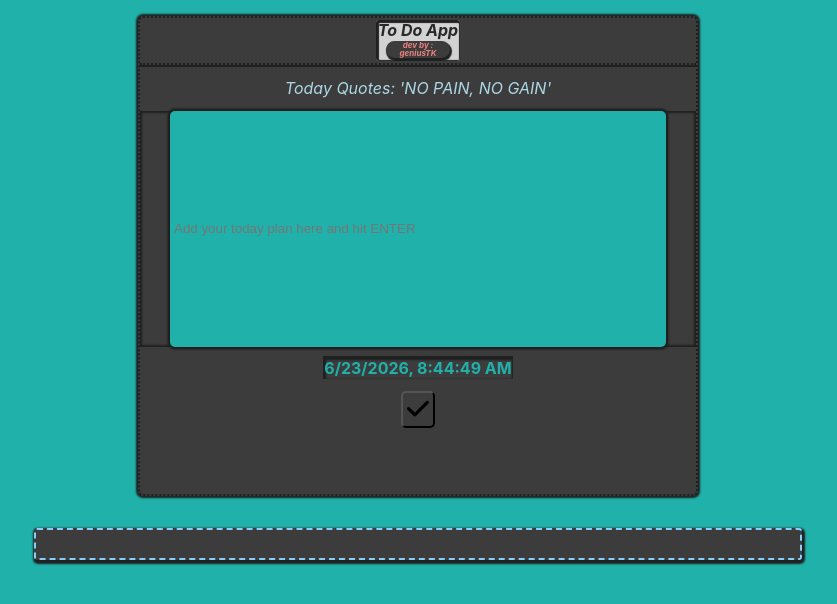
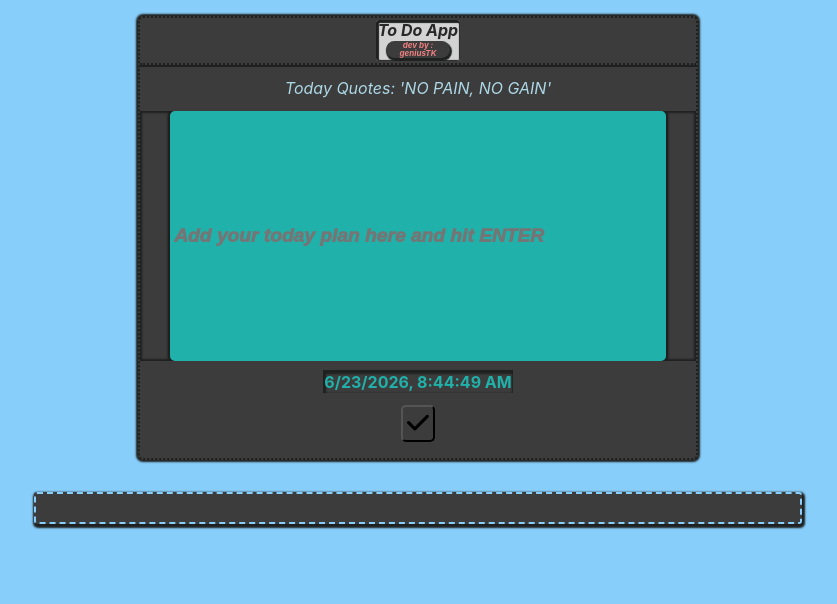
Before and after one commit to geniusTk-debug/todo-app, a React (Vite) app: page / in a window 1280 px wide. Both pictures are taken after a click on the button 640 px from the left and 409 px from the top of the page. Shown: the top 604 px of the page, without its empty margins (222-1059 px from the left). Built offline with nearby package versions, Linux system fonts and the light colour scheme.

Commit message:
added remove btn

```diff
--- a/src/App.css
+++ b/src/App.css
@@ -3,7 +3,7 @@
 }
 
 body{
-  background-color: lightseagreen;
+  background-color: lightskyblue;
   margin: 0;
   font-family: -apple-system, BlinkMacSystemFont, 'Segoe UI', 'Roboto', 'Oxygen',
     'Ubuntu', 'Cantarell', 'Fira Sans', 'Droid Sans', 'Helvetica Neue',
@@ -11,8 +11,9 @@ body{
   -webkit-font-smoothing: antialiased;
   -moz-osx-font-smoothing: grayscale;
 }
-.todo-app-container {
-  height: 100%;
-
-
+::-webkit-scrollbar{
+  display: none;
 }
+input::placeholder {
+  font-style: italic;
+}
--- a/src/Component/Add_Remove/index.css
+++ b/src/Component/Add_Remove/index.css
@@ -1,8 +1,6 @@
 .add-remove-component {
 
-    margin-top: 1rem;
-    display: flex;
-    justify-content: space-between;
+    margin: 1rem 0 1rem 0;
 
 }
 
@@ -21,5 +19,4 @@
 }
 .i-add:hover{
     color: lightseagreen;
-
 }
--- a/src/Component/Add_Remove/index.jsx
+++ b/src/Component/Add_Remove/index.jsx
@@ -1,7 +1,7 @@
+
 
 import './index.css';
-export default function Add_Remove({input, showInput,}) {
-
+export default function Add_Remove({input, showInput}) {
 
     const addHandler = () => {
 
@@ -31,6 +31,8 @@ export default function Add_Remove({input, showInput,}) {
                 }
             }></i>
         </button>
+
+
     </div>
   )
 }
--- a/src/Component/Whiteboard/index.css
+++ b/src/Component/Whiteboard/index.css
@@ -5,26 +5,29 @@
     text-align: center;
     margin: auto;
     margin-top: 1rem;
-    min-height: 60vh;
     border: 2px dotted #1F2020;
     box-shadow: 0px 0px 2px 2px #1F2020;
     border-radius: 5px;
+    position: relative;
 
 }
 
 #input-form{
 
-    background: #374151;
+    font-weight: 1000;
+    font-size: larger;
+    font-style: italic;
+    color: white;
     border: 2px solid lightseagreen;
     box-shadow: 0px 0px 2px 2px #1F2020;
     border-radius: 5px;
-    margin: 0px 30px;
     text-align: start;
     position: absolute;
+    top: 0;
+    bottom: 0;
     left: 0;
     right: 0;
-    top:0;
-    bottom: 0;
+    margin: 0 30px;
     transition: all 0.4s ease-in-out;
     transition-delay: 0.5s;
 }
@@ -74,6 +77,9 @@
 
     box-shadow: 0px 0px 2px 2px #1F2020 inset;
     position: relative;
+     max-height: 250px;
+     overflow-y: scroll;
+
 
 }
 .whiteboard-container .todo-list ul{
@@ -84,20 +90,31 @@
     border-radius: 5px;
     margin: 0px 30px;
     text-align: start;
-    min-height: 200px;
+   overflow: hidden;
+   min-height: 250px;
 
 }
-.whiteboard-container .todo-list ul li{
+.whiteboard-container .todo-list ul .todo-items-row{
 
-    display: block;
-    min-height: 2rem;
-    padding: 15px;
+
+    display: flex;
+    justify-content: space-between;
+    align-items: center;
+    width: 100%;
+    padding: 10px 40px 10px 10px;
     color: lightseagreen;
     font-weight: bolder;
     font-style: italic;
+    box-sizing: border-box;
+
 
 }
 
+.whiteboard-container .todo-list ul .todo-items-row .todo-item-left {
+    display: flex;
+    gap: 15px;
+    align-items: center;
+}
 .whiteboard-container .todo-list ul li .absolute-no{
 
     color: lightseagreen;
@@ -119,3 +136,22 @@
    margin: 100px;
 
 }
+
+.whiteboard-container .todo-list ul .todo-items-row .absolute-remove {
+
+    position: absolute;
+    background: #3C3C3C;
+    font-size: 15px;
+    right: 5px;
+
+    color: brown;
+    border-radius: 10px;
+    box-shadow: 1px 1px 2px 1px black;
+    height: .6rem;
+    padding-bottom: .8rem;
+
+}
+.whiteboard-container .todo-list ul .todo-items-row .absolute-remove:hover {
+
+    color: red;
+}
--- a/src/Component/Whiteboard/index.jsx
+++ b/src/Component/Whiteboard/index.jsx
@@ -1,8 +1,21 @@
+import { useState } from 'react';
 import './index.css';
 import Add_Remove from '../Add_Remove';
 import Time from '../Time';
 
 export default function Whiteboard({input, showInput,plan, add_plan}) {
+
+  const [clicked_btn_id, set_clicked_btn_id] = useState(null);
+
+    const remove_btn_handler = (id) => {
+      console.log(id)
+
+      set_clicked_btn_id(id)
+        setTimeout(() => {
+            set_clicked_btn_id(null)
+        }, 250)
+
+    };
 
   return (
     <div className='whiteboard-container'>
@@ -15,20 +28,37 @@ export default function Whiteboard({input, showInput,plan, add_plan}) {
         <div className='todo-list'>
           <form onSubmit={add_plan}>
             {input && <input
-           style={{background: 'lightSeaGreen', opacity: plan.length ? '0.5' : '1'}}
+           style={{background: 'lightSeaGreen', opacity: plan.length ? '0.6' : '1'}}
             type='text'
              id='input-form'
              name='input-form'
+             autoComplete='off'
               placeholder= {!plan.length ? 'Add your today plan here and hit ENTER' : '' }
                />}
+
           </form>
           <ul>
-            {!plan.length && <div className='info-show-text'><h2>You Don't Have Any Plan Today. Wanna Add Some..? Click '+' Button</h2></div>}
+            {!plan.length &&
+             <div className='info-show-text'>
+              <h2>You Don't Have Any Plan Today. Wanna Add Some..? Click '+' Button</h2>
+             </div>}
+
            {plan.map(prevState => (
 
-            <li key={prevState.id}><span className='absolute-no'>{prevState.id}</span>{prevState.todo}</li>
+            <li className='todo-items-row' key={prevState.id}>
+              <div className='todo-item-left'>
+                <span className='absolute-no'>{prevState.id}</span>
+                <span className='todo-text'>{ prevState.todo}</span>
+              </div>
 
-           ))}
+              <i style={{
+                 boxShadow: clicked_btn_id === prevState.id ? '1px 1px 2px 1px black inset' : '1px 1px 2px 1px black'
+              }}
+                className="fa-solid fa-minus absolute-remove"
+                onClick={() => remove_btn_handler(prevState.id)}>
+              </i>
+            </li>
+            ))}
 
         </ul>
         </div>
```
